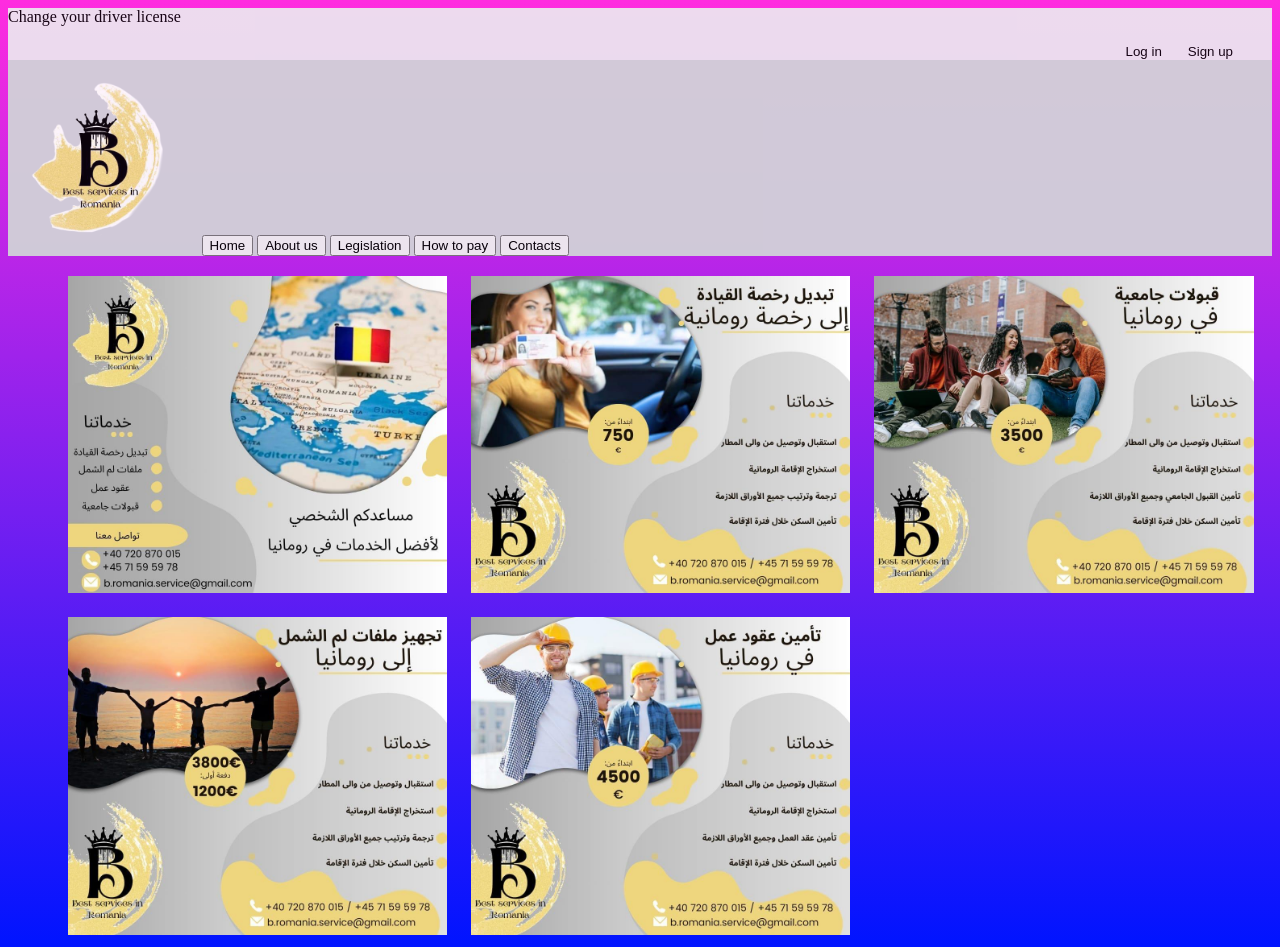
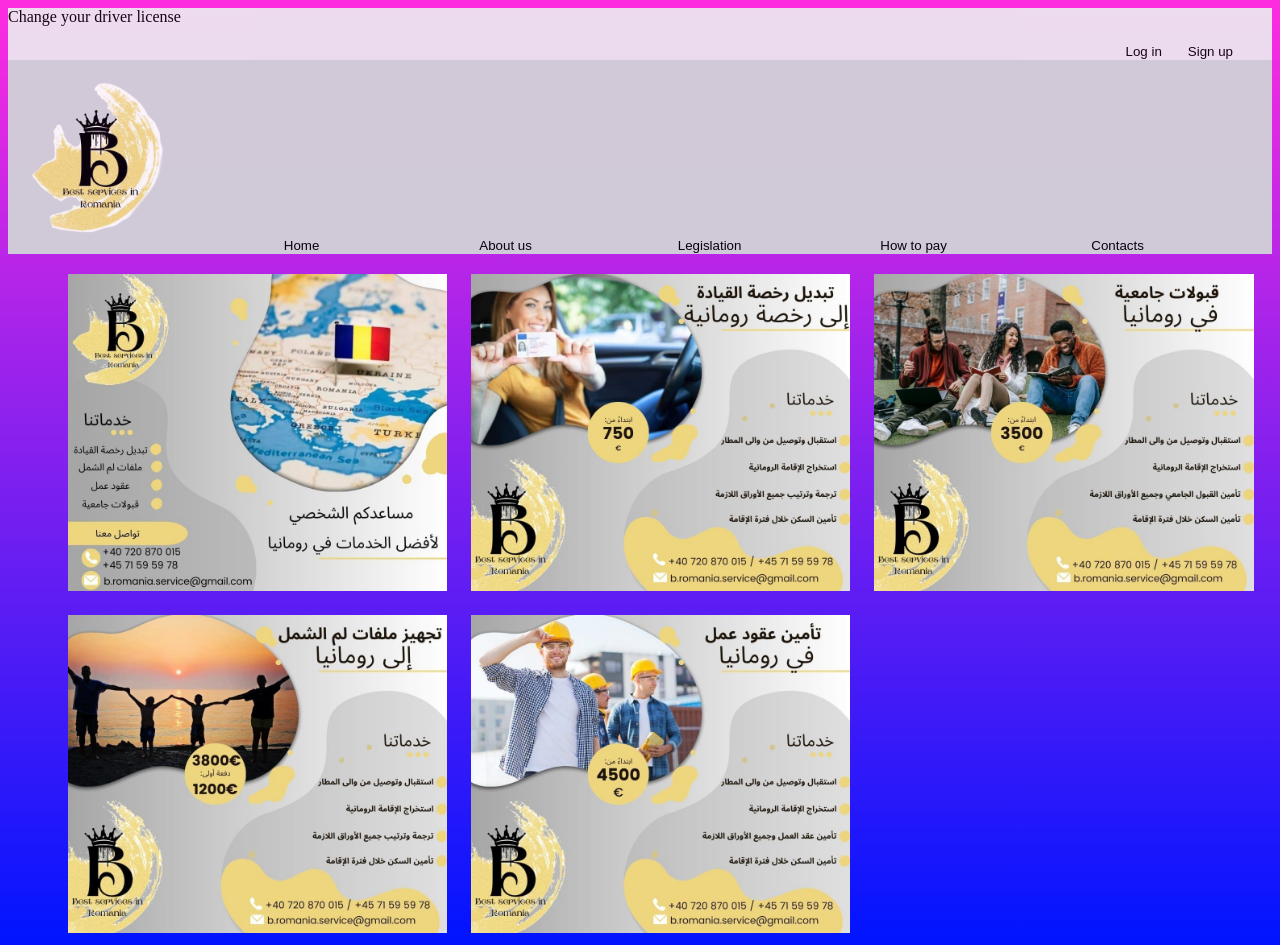
Before and after one commit to Martinudevel/changedriveinglicencesro, a plain HTML site: page index.html in a window 1280 px wide. Drawn offline with Linux system fonts and the light colour scheme.

Commit message:
Update index.html

```diff
--- a/index.html
+++ b/index.html
@@ -56,6 +56,12 @@
          border:0px;
          transform: translate(1960%, 0px)
          }
+       #home{
+         background-color:transparent;
+         border:0px;
+         length:100px;
+         width:200px;
+         }
         #menu{
          margin:0px;
          background-color:#d1d2d8;
@@ -92,10 +98,10 @@
       <div id="menu">
         <image id="logo" src="logo/best.png">
           <button id="home">Home</button>
-          <button>About us</button>
-          <button>Legislation</button>
-          <button>How to pay</button>
-          <button>Contacts</button>
+          <button id="home">About us</button>
+          <button id="home">Legislation</button>
+          <button id="home">How to pay</button>
+          <button id="home">Contacts</button>
       </div>
       <div id="image">
         <image id="imagescale" src="logo/best2.jpg">
```
